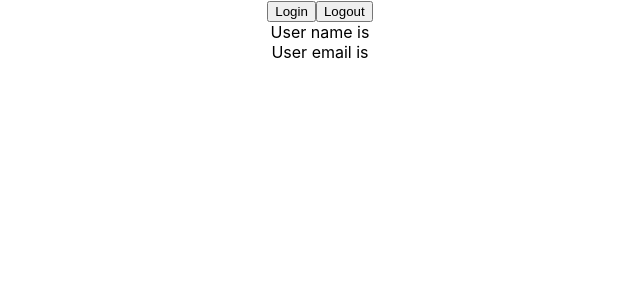
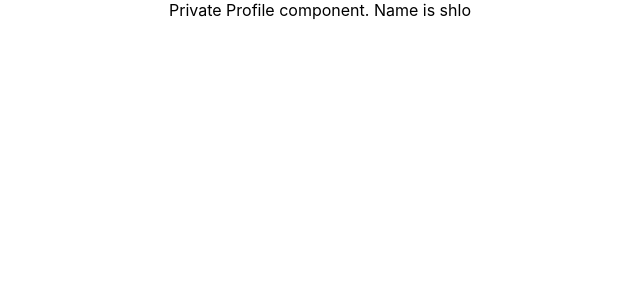
Before and after one commit to souhail-ouabou/React-TypeScript, a React (Create React App) app: page / in a window 1280 px wide. Shown: the top 300 px of the page, without its empty margins (320-960 px from the left). Built offline with nearby package versions, Linux system fonts and the light colour scheme.

Commit message:
Component Prop

```diff
--- a/src/App.tsx
+++ b/src/App.tsx
@@ -12,6 +12,8 @@
 import { Status } from './components/Status'
 import { UserContextProvider } from './components/context/UserContext'
 import { User } from './components/context/User'
+import { Private } from './components/auth/Private'
+import { Profile } from './components/auth/Profile'
 
 function App() {
     const personName = {
@@ -59,10 +61,11 @@
                 <Box/>
             </ThemeContextProvider> */}
 
+            {/* <UserContextProvider>
+                <User/>
+            </UserContextProvider> */}
 
-            <UserContextProvider>
-                <User/>
-            </UserContextProvider>
+            <Private isLoggedIn={true} component={Profile}/>
 
         </div>
     )
--- /dev/null
+++ b/src/components/auth/Login.tsx
@@ -0,0 +1,7 @@
+import React from 'react'
+
+export const Login = () => {
+  return (
+    <div>Please Login to continue</div>
+  )
+}
--- /dev/null
+++ b/src/components/auth/Private.tsx
@@ -0,0 +1,15 @@
+import { Login } from './Login'
+import { ProfileProps } from './Profile'
+
+type PrivateProps = {
+    isLoggedIn: boolean
+    component: React.ComponentType<ProfileProps>
+}
+
+export const Private = ({ isLoggedIn, component:Component }: PrivateProps) => {
+    if (isLoggedIn) {
+        return <Component name="shlo" />
+    } else {
+        return <Login />
+    }
+}
--- /dev/null
+++ b/src/components/auth/Profile.tsx
@@ -0,0 +1,6 @@
+export type ProfileProps = {
+    name: string
+}
+export const Profile = ({ name }: ProfileProps) => {
+    return <div>Private Profile component. Name is {name}</div>
+}
```
